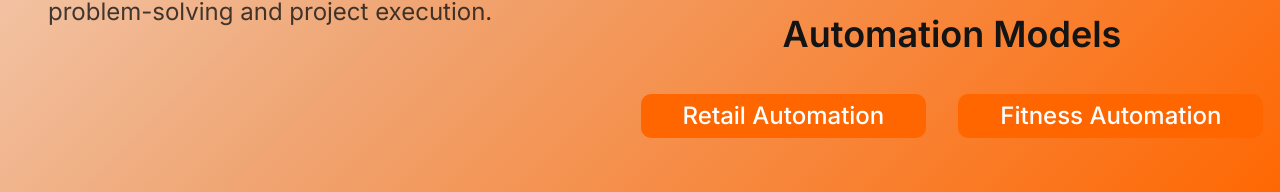
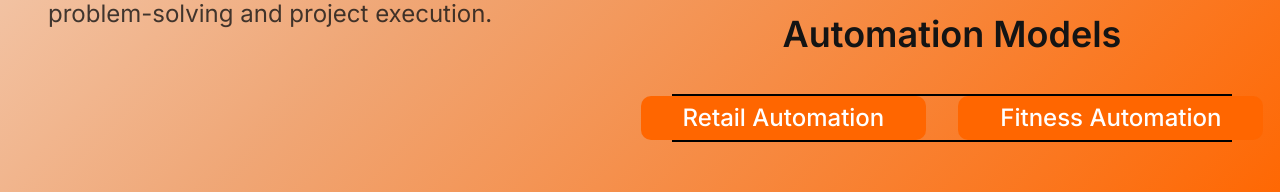
Before and after one commit to merajstack/Automate-India, a React (Vite) app: page / in a window 1280 px wide. Shown: the part 834-1026 px from the top of the page. Built offline with nearby package versions, Linux system fonts and the light colour scheme; the HTML template or start-up script is replaced by a standard one.

Commit message:
Add black border to buttons

```diff
--- a/src/components/sections/HomeSection.tsx
+++ b/src/components/sections/HomeSection.tsx
@@ -60,7 +60,7 @@ const HomeSection = () => {
               <h3 className="text-xl sm:text-2xl lg:text-3xl xl:text-4xl font-semibold text-center mb-6 sm:mb-8 lg:mb-10">
                 Automation Models
               </h3>
-              <div className="flex flex-col sm:flex-row gap-4 sm:gap-6 lg:gap-8 justify-center">
+              <div className="flex flex-col sm:flex-row gap-4 sm:gap-6 lg:gap-8 justify-center border-2 border-black">
                 <Button
                   variant="default"
                   size="lg"
```
